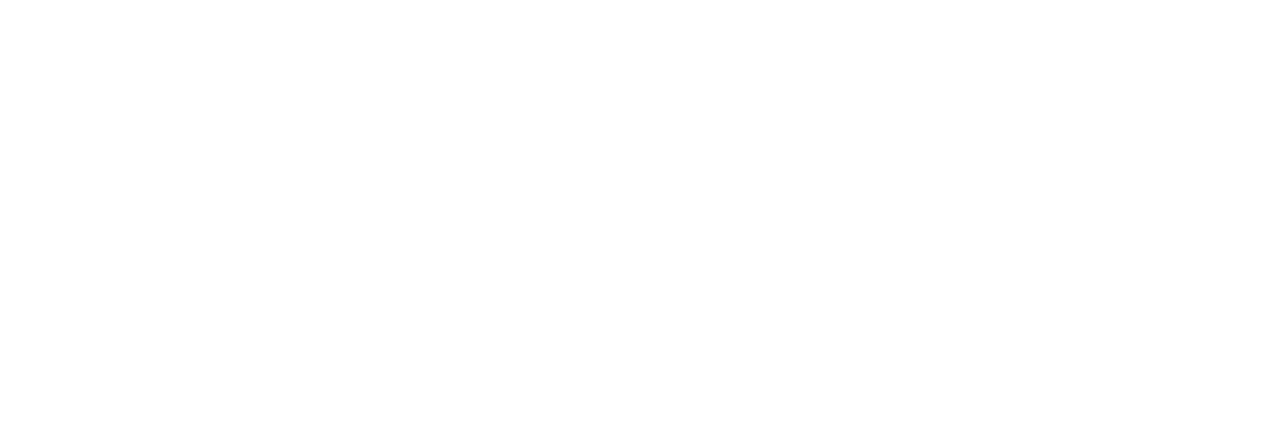
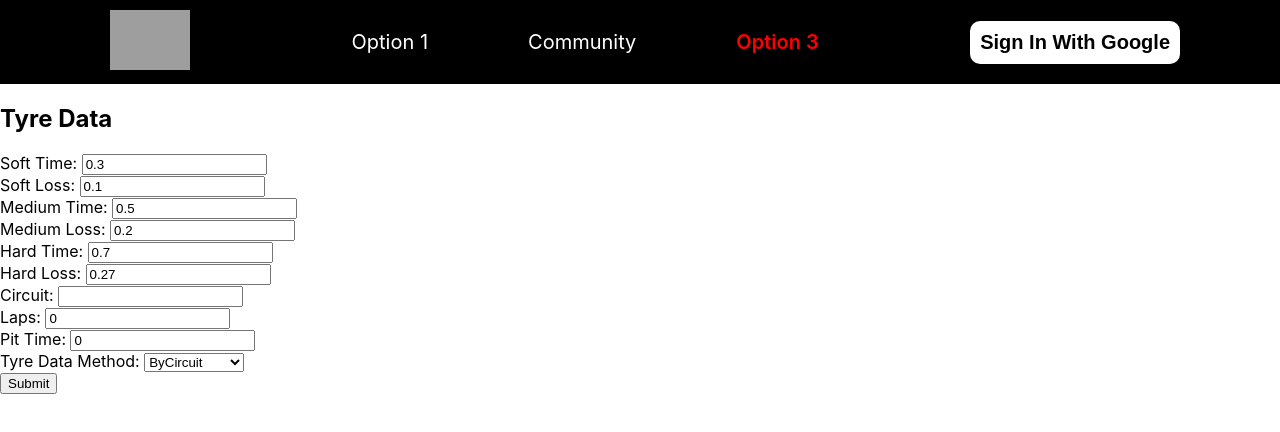
Before and after one commit to ZeroualiHossam/f1-website-react, a React (Create React App) app: page /strategist in a window 1280 px wide. Before the commit this address had no page. Shown: the top 432 px of the page. Built offline with nearby package versions, Linux system fonts and the light colour scheme; no server answers; grey boxes are pictures that could not be loaded.

Commit message:
update - add strategist

```diff
--- a/package.json
+++ b/package.json
@@ -37,5 +37,8 @@
       "last 1 firefox version",
       "last 1 safari version"
     ]
+  },
+  "devDependencies": {
+    "@babel/plugin-proposal-private-property-in-object": "^7.21.11"
   }
 }
--- a/src/App.jsx
+++ b/src/App.jsx
@@ -3,6 +3,7 @@
 import { BrowserRouter as Router, Route, Routes } from 'react-router-dom';
 import Main from './pages/main/main';
 import ChatRoom from './pages/chatroom/chatroom';
+import Strategist from './pages/strategist/strategist';
 
 function App() {
 
@@ -12,6 +13,7 @@
         <Routes>
           <Route path="/" element={<Main />} />
           <Route path="/community" element ={<ChatRoom />} />
+          <Route path="/strategist" element ={<Strategist />} />
         </Routes>
       </Router>
     </div>
--- a/src/components/header/header.jsx
+++ b/src/components/header/header.jsx
@@ -17,7 +17,7 @@
                     <div className='dropdown-content'>
                         <NavLink to="/">Option 1</NavLink>
                         <NavLink to="/community">Community</NavLink>
-                        <NavLink to="/a">Option 3</NavLink>
+                        <NavLink to="/strategist">Option 3</NavLink>
                     </div>
                 </div>
                 {user ? <SignOut auth={auth} /> : <SignIn />}
--- /dev/null
+++ b/src/pages/strategist/strategist.jsx
@@ -0,0 +1,153 @@
+import React, { useState } from 'react';
+import Header from '../../components/header/header';
+
+function Strategist() {
+    const [tyreData, setTyreData] = useState({
+        soft: { time: 0.3, loss: 0.1 },
+        medium: { time: 0.5, loss: 0.2 },
+        hard: { time: 0.7, loss: 0.27 }
+    });
+
+    const [circuit, setCircuit] = useState('');
+    const [laps, setLaps] = useState(0);
+    const [pitTime, setPitTime] = useState(0);
+    const [tyreDataMethod, setTyreDataMethod] = useState('ByCircuit');
+    const [loading, setLoading] = useState(false);
+    const [responseText, setResponseText] = useState('');
+
+    const handleSubmit = async (event) => {
+        event.preventDefault();
+        setLoading(true);
+        setResponseText('');
+        try {
+            const response = await fetch('https://f1-api-rfzl.onrender.com/run-strategy', {
+                method: 'POST',
+                headers: {
+                    'Content-Type': 'application/json'
+                },
+                body: JSON.stringify({
+                    tyre_data: tyreData,
+                    circuit,
+                    laps,
+                    pit_time: pitTime,
+                    tyre_data_method: tyreDataMethod
+                })
+            });
+
+            console.log('Response status:', response.status);
+
+            if (!response.ok) {
+                throw new Error('Network response was not ok');
+            }
+
+            const text = await response.text();
+            console.log('Raw response text:', text);
+            setResponseText(text);
+        } catch (error) {
+            console.error('There was a problem with the fetch operation:', error.message);
+        } finally {
+            setLoading(false);
+        }
+    };
+
+    return (
+        <div className="main-container">
+            <Header />
+            <form onSubmit={handleSubmit}>
+                <h2>Tyre Data</h2>
+                <div>
+                    <label>Soft Time: </label>
+                    <input
+                        type="number"
+                        value={tyreData.soft.time}
+                        onChange={(e) => setTyreData({ ...tyreData, soft: { ...tyreData.soft, time: parseFloat(e.target.value) } })}
+                    />
+                </div>
+                <div>
+                    <label>Soft Loss: </label>
+                    <input
+                        type="number"
+                        value={tyreData.soft.loss}
+                        onChange={(e) => setTyreData({ ...tyreData, soft: { ...tyreData.soft, loss: parseFloat(e.target.value) } })}
+                    />
+                </div>
+                <div>
+                    <label>Medium Time: </label>
+                    <input
+                        type="number"
+                        value={tyreData.medium.time}
+                        onChange={(e) => setTyreData({ ...tyreData, medium: { ...tyreData.medium, time: parseFloat(e.target.value) } })}
+                    />
+                </div>
+                <div>
+                    <label>Medium Loss: </label>
+                    <input
+                        type="number"
+                        value={tyreData.medium.loss}
+                        onChange={(e) => setTyreData({ ...tyreData, medium: { ...tyreData.medium, loss: parseFloat(e.target.value) } })}
+                    />
+                </div>
+                <div>
+                    <label>Hard Time: </label>
+                    <input
+                        type="number"
+                        value={tyreData.hard.time}
+                        onChange={(e) => setTyreData({ ...tyreData, hard: { ...tyreData.hard, time: parseFloat(e.target.value) } })}
+                    />
+                </div>
+                <div>
+                    <label>Hard Loss: </label>
+                    <input
+                        type="number"
+                        value={tyreData.hard.loss}
+                        onChange={(e) => setTyreData({ ...tyreData, hard: { ...tyreData.hard, loss: parseFloat(e.target.value) } })}
+                    />
+                </div>
+                <div>
+                    <label>Circuit: </label>
+                    <input
+                        type="text"
+                        value={circuit}
+                        onChange={(e) => setCircuit(e.target.value)}
+                    />
+                </div>
+                <div>
+                    <label>Laps: </label>
+                    <input
+                        type="number"
+                        value={laps}
+                        onChange={(e) => setLaps(parseInt(e.target.value))}
+                    />
+                </div>
+                <div>
+                    <label>Pit Time: </label>
+                    <input
+                        type="number"
+                        value={pitTime}
+                        onChange={(e) => setPitTime(parseInt(e.target.value))}
+                    />
+                </div>
+                <div>
+                    <label>Tyre Data Method: </label>
+                    <select
+                        value={tyreDataMethod}
+                        onChange={(e) => setTyreDataMethod(e.target.value)}
+                    >
+                        <option value="ByCircuit">ByCircuit</option>
+                        <option value="ByStintsData">ByStintsData</option>
+                    </select>
+                </div>
+                <button type="submit">Submit</button>
+            </form>
+            {loading && <p>Estamos calculando la estrategia...</p>}
+            {responseText && (
+                <div className="response-container">
+                    <h3>Response Data</h3>
+                    <pre>{responseText}</pre>
+                </div>
+            )}
+        </div>
+    );
+}
+
+export default Strategist;
```
Also changed, not shown: src/pages/strategist/strategist.css (added), 1 other file (tests, documents, lock files or other folders).
